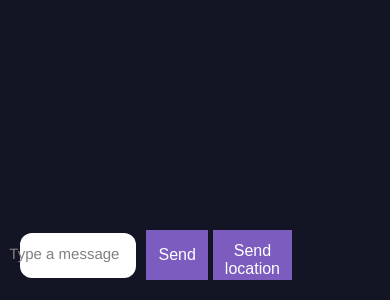
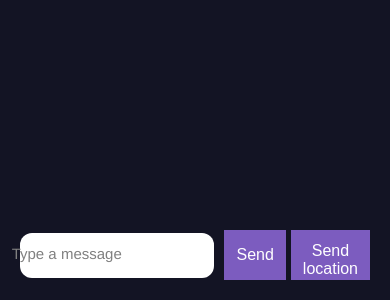
Before and after one commit to daviesesiro/chat-app, a website: page public/chat.html in a window 390 px wide. Shown: the part 544-844 px from the top of the page. Drawn offline with nearby package versions, Linux system fonts and the light colour scheme; no server answers.

Commit message:
made some modifications to the messages

```diff
--- a/public/css/styles.css
+++ b/public/css/styles.css
@@ -202,11 +202,19 @@ button:disabled {
     position: fixed;
     bottom: 0;
     display: flex;
+    flex: 1;
     margin-top: 16px;
+    /* margin-bottom: 16px; */
     padding:  20px;
     min-width: 80%;
     max-height: 400px;
     align-items: center;
+}
+
+@media screen and  (max-width: 500px){
+    .compose {
+    min-width: 100%;
+}
 }
 
 .compose__message {
```
